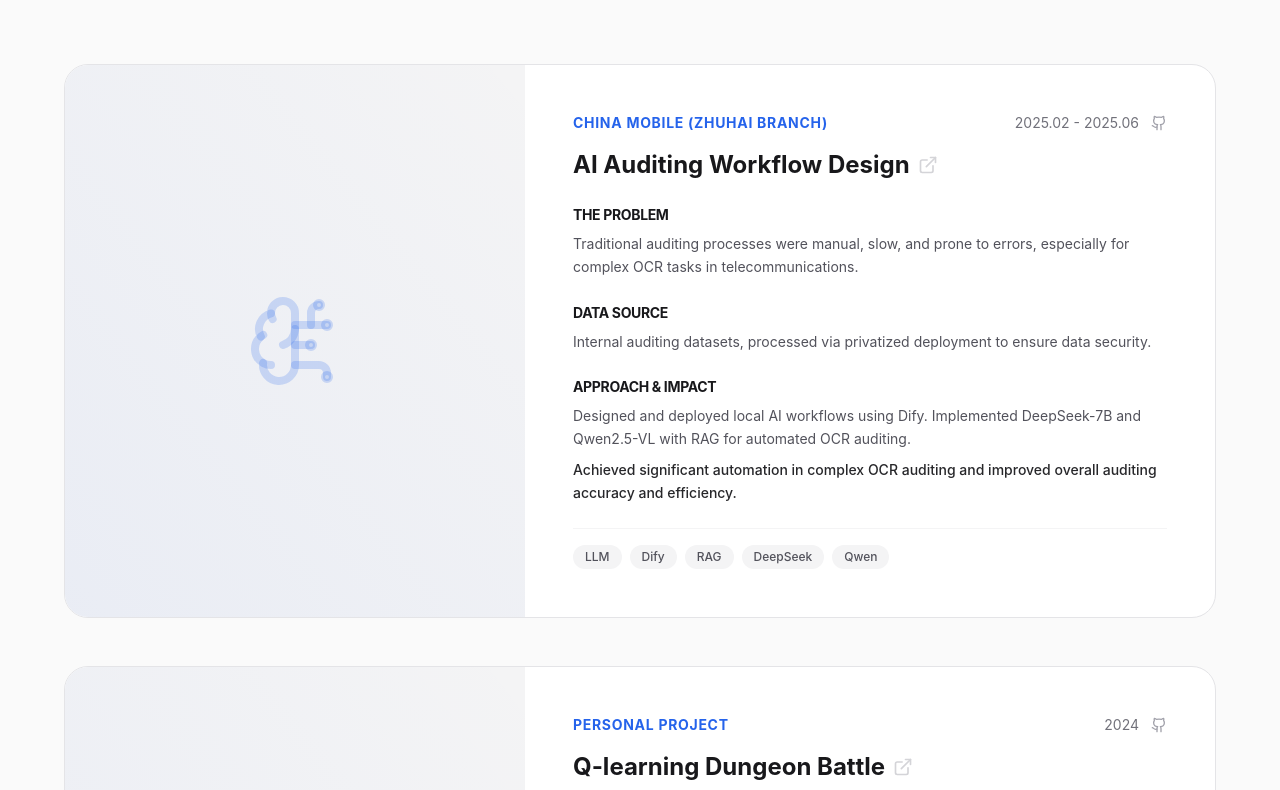
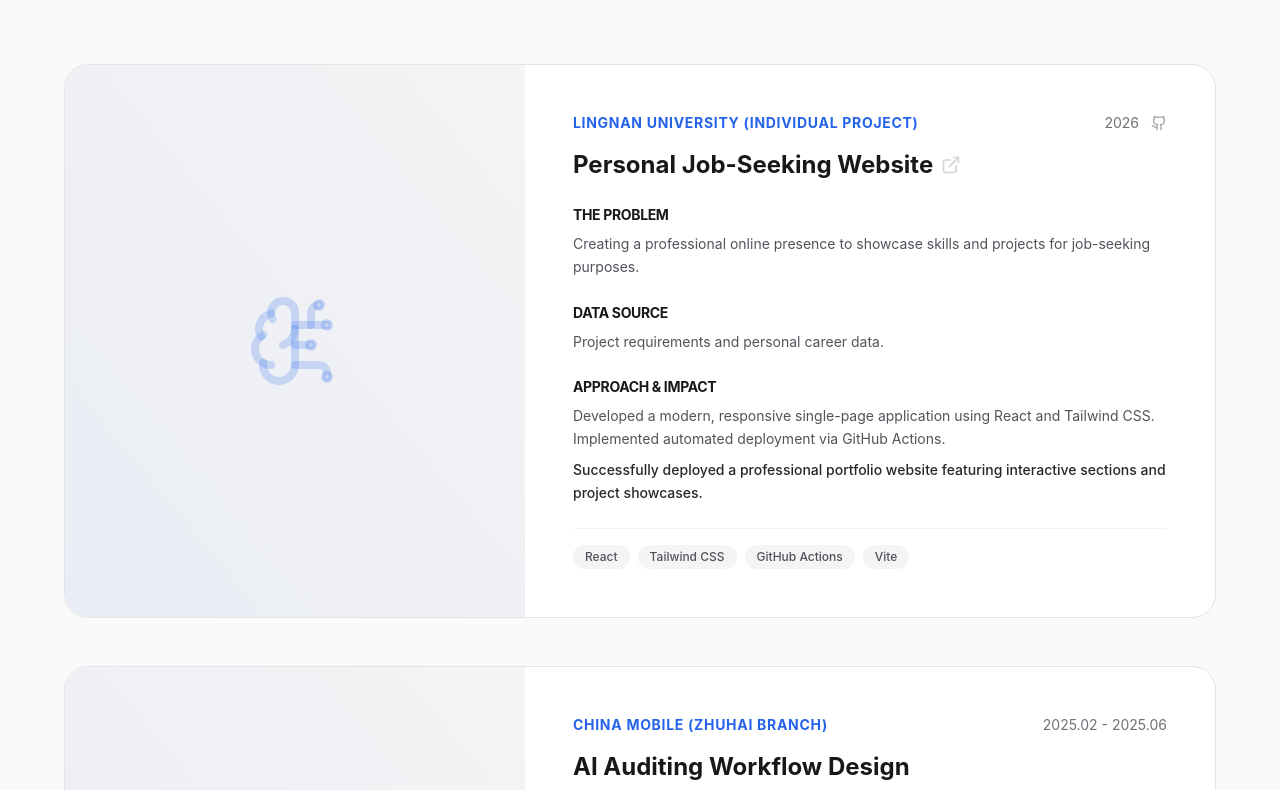
Before and after one commit to XueTingkun/Personal-Web, a React (Vite) app: page / in a window 1280 px wide. Shown: the part 2370-3160 px from the top of the page. Built offline with nearby package versions, Linux system fonts and the light colour scheme.

Commit message:
Correct project association for job-seeking website

```diff
--- a/src/pages/Home.tsx
+++ b/src/pages/Home.tsx
@@ -53,6 +53,18 @@ export default function Home() {
 
   const projects = [
     {
+      title: "Personal Job-Seeking Website",
+      time: "2026",
+      company: "Lingnan University (Individual Project)",
+      problem: "Creating a professional online presence to showcase skills and projects for job-seeking purposes.",
+      data: "Project requirements and personal career data.",
+      approach: "Developed a modern, responsive single-page application using React and Tailwind CSS. Implemented automated deployment via GitHub Actions.",
+      outcome: "Successfully deployed a professional portfolio website featuring interactive sections and project showcases.",
+      contribution: "Sole developer - responsible for design, implementation, and deployment.",
+      tags: ["React", "Tailwind CSS", "GitHub Actions", "Vite"],
+      link: "https://github.com/XueTingkun/Personal-Web"
+    },
+    {
       title: "AI Auditing Workflow Design",
       time: "2025.02 - 2025.06",
       company: "China Mobile (Zhuhai Branch)",
@@ -61,8 +73,7 @@ export default function Home() {
       approach: "Designed and deployed local AI workflows using Dify. Implemented DeepSeek-7B and Qwen2.5-VL with RAG for automated OCR auditing.",
       outcome: "Achieved significant automation in complex OCR auditing and improved overall auditing accuracy and efficiency.",
       contribution: "Led the design of the AI workflow, managed local model deployment, and integrated RAG with knowledge bases.",
-      tags: ["LLM", "Dify", "RAG", "DeepSeek", "Qwen"],
-      link: "https://github.com/XueTingkun/Personal-Web"
+      tags: ["LLM", "Dify", "RAG", "DeepSeek", "Qwen"]
     },
     {
       title: "Q-learning Dungeon Battle",
```
